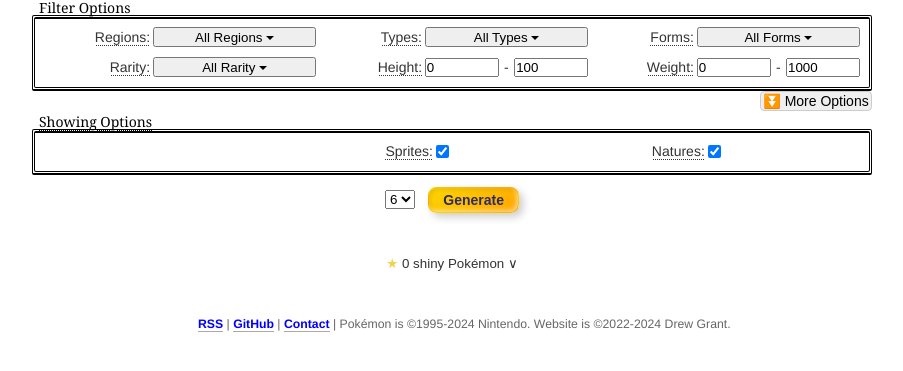
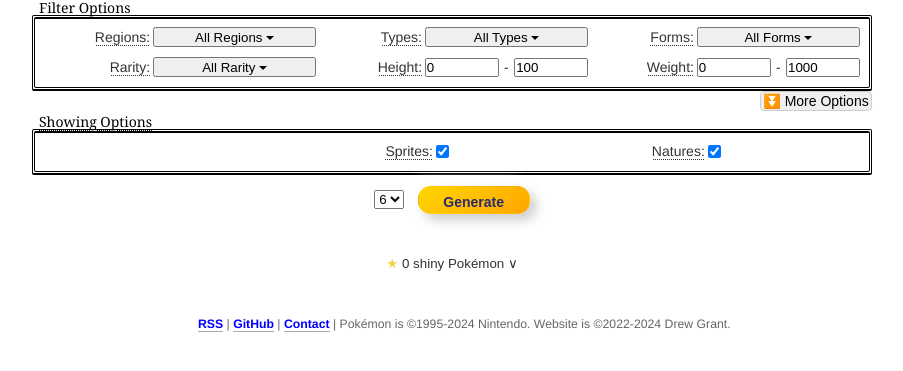
Before and after one commit to happydrew/RandomPokemonGeneratorNew, a website with bundled scripts: page public/index.html in a window 1280 px wide. Shown: the part 63-434 px from the top of the page, without its empty margins (188-1091 px from the left). Built offline with nearby package versions, Linux system fonts and the light colour scheme.

Commit message:
generate按钮效果优化

```diff
--- a/public/index.html
+++ b/public/index.html
@@ -3,14 +3,14 @@
 
 <head>
 	<!-- Google tag (gtag.js) -->
-	<script async src="https://www.googletagmanager.com/gtag/js?id=G-7P1N0JZ42G"></script>
+	<!-- <script async src="https://www.googletagmanager.com/gtag/js?id=G-7P1N0JZ42G"></script>
 	<script>
 		window.dataLayer = window.dataLayer || [];
 		function gtag() { dataLayer.push(arguments); }
 		gtag('js', new Date());
 
 		gtag('config', 'G-7P1N0JZ42G');
-	</script>
+	</script> -->
 
 	<meta charset="utf-8">
 	<meta name="viewport" content="width=device-width, initial-scale=1">
@@ -886,7 +886,7 @@
 			<option value="8">8</option>
 			<option value="9">9</option>
 		</select>
-		<input class="pokemon-button" form="controls" value="Generate" type="submit" />
+		<input class="generate-button" form="controls" value="Generate" type="submit" />
 	</div>
 
 	<nav id="history">
--- a/public/style.css
+++ b/public/style.css
@@ -348,7 +348,34 @@ abbr {
 	text-decoration: none
 }
 
-.pokemon-button {
+.generate-button {
+	background: linear-gradient(145deg, #ffd700, #ffa500);
+	border: 1px solid transparent;
+	border-radius: 0.9em;
+	box-shadow: 6px 6px 12px rgba(0, 0, 0, 0.2), -6px -6px 12px rgba(255, 255, 255, 0.7);
+	color: #2b2b6c;
+	font-size: 1em;
+	font-weight: bold;
+	padding: 0.5em;
+	text-align: center;
+	transition: all 0.1s ease-in-out;
+	width: 8em;
+	height: 2em;
+	display: flex;
+	align-items: center;
+	justify-content: center;
+}
+
+.generate-button:hover {
+	box-shadow: 4px 4px 8px rgba(0, 0, 0, 0.2), -4px -4px 8px rgba(255, 255, 255, 0.7);
+}
+
+.generate-button:active {
+	box-shadow: inset 4px 4px 8px rgba(0, 0, 0, 0.2), inset -4px -4px 8px rgba(255, 255, 255, 0.7);
+	transform: translateY(1px);
+}
+
+/* .generate-button {
 	background: linear-gradient(145deg, #ffd700, #ffa500);
 	border: 1px solid transparent;
 	border-radius: 0.6em;
@@ -362,7 +389,7 @@ abbr {
 	margin-top: 0;
 }
 
-.pokemon-button:hover {
+.generate-button:hover {
 	background: linear-gradient(145deg, #ffa500, #ffd700);
 	box-shadow: 2px 2px 4px rgba(0, 0, 0, 0.2),
 		-2px -2px 4px rgba(255, 255, 255, 0.7),
@@ -370,12 +397,12 @@ abbr {
 		inset 1px 1px 2px rgba(0, 0, 0, 0.1);
 }
 
-.pokemon-button:active {
+.generate-button:active {
 	background: linear-gradient(145deg, #ffa500, #ffd700);
 	box-shadow: inset 4px 4px 8px rgba(0, 0, 0, 0.2),
 		inset -4px -4px 8px rgba(255, 255, 255, 0.7);
 	transform: translateY(2px);
-}
+} */
 
 .clear {
 	clear: both
@@ -395,9 +422,9 @@ abbr {
 }
 
 .loading:after {
-	position: relative;
-    top: 0.6em;
-    left: 1.5em;
+	position: absolute;
+	top: 70%;
+    left: 115%;
 	z-index: -2;
 	content: "";
 	width: 1em;
@@ -605,6 +632,7 @@ footer {
 	align-items: center;
 	justify-content: center;
 	margin-top: 1em;
+	position: relative;
 }
 
 /* 数字范围输入控件组 */
```
Lines whose indentation alone changed are shown as unchanged.
